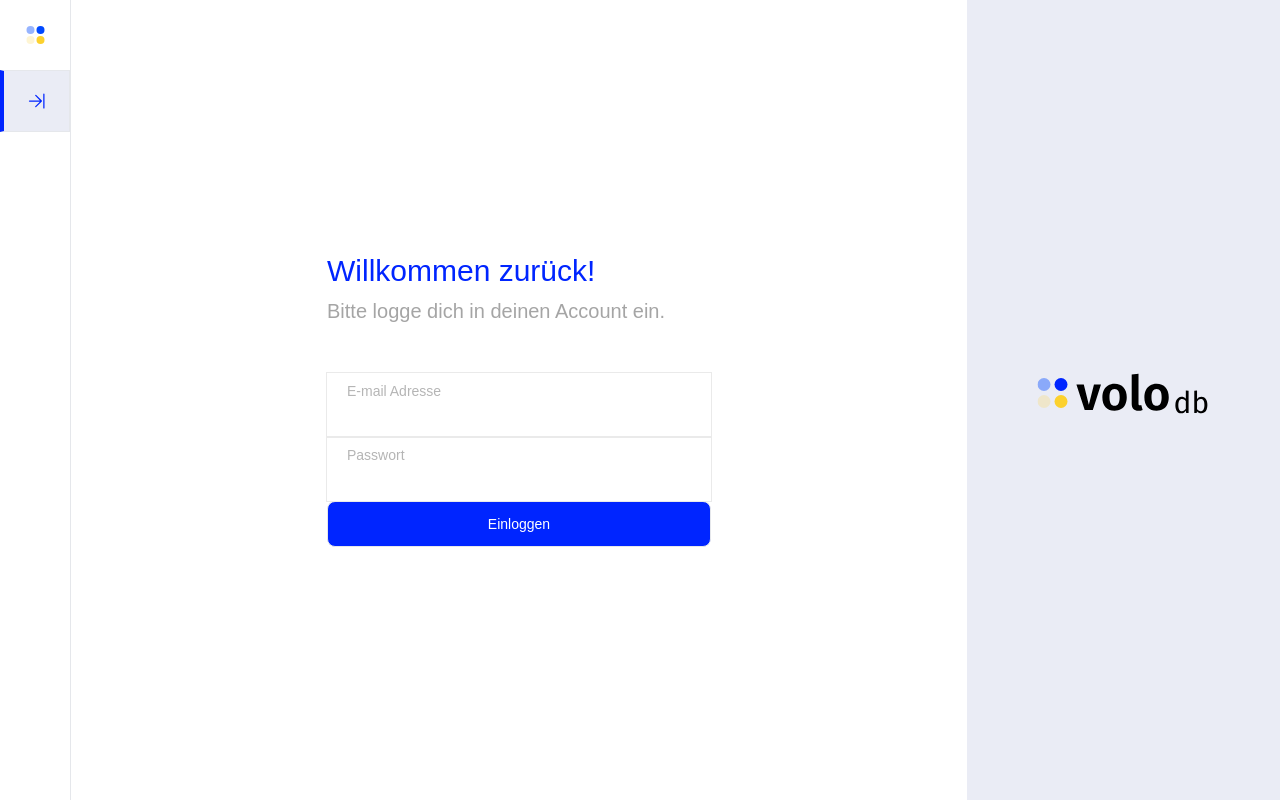
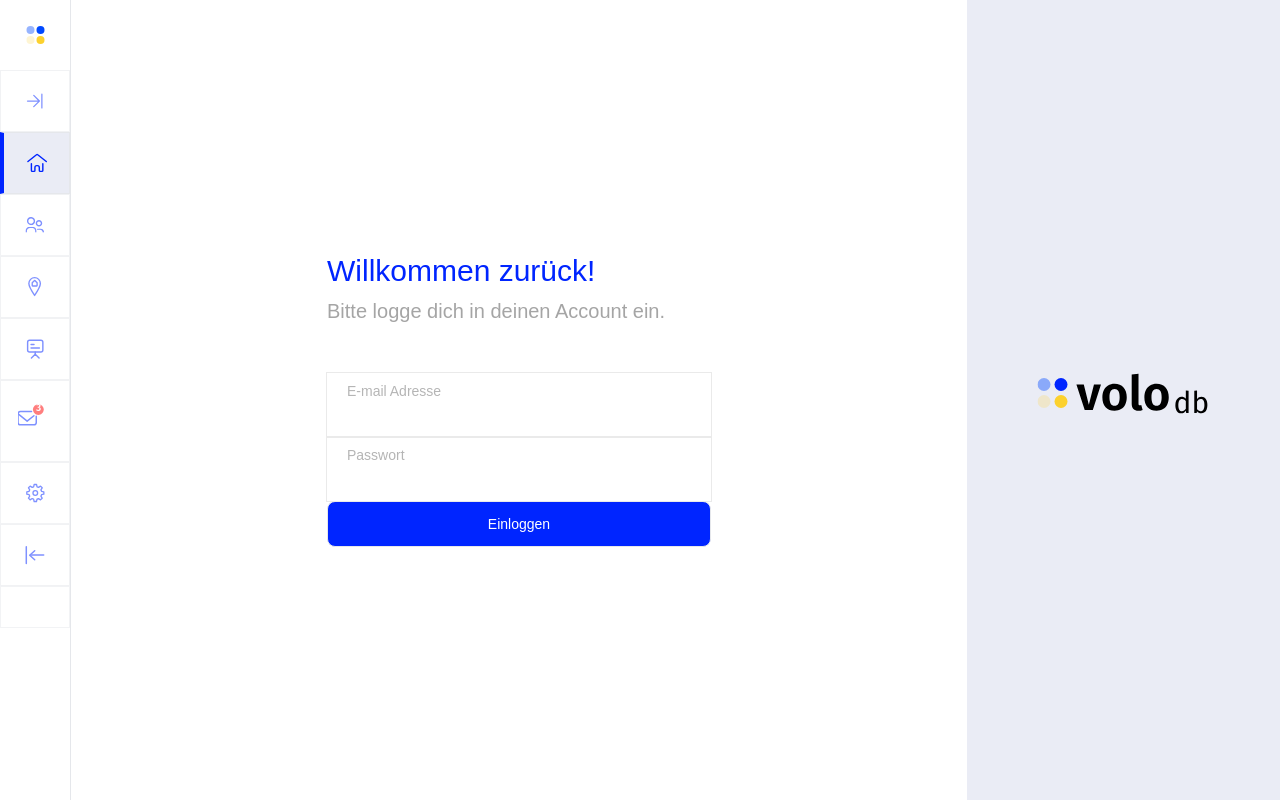
Before and after one commit to volo-db/volodb-frontend, a Vue app: page /login in a window 1280 px wide. Built offline with nearby package versions, Linux system fonts and the light colour scheme; a web font is replaced by a local one.

Commit message:
add NavBarButton types

```diff
--- a/src/App.vue
+++ b/src/App.vue
@@ -1,19 +1,14 @@
 <template>
   <div class="h-screen overflow-hidden grid grid-cols-[70px,auto] divide-x">
-    <NavigationBar>
-      <template v-slot:nav-icon>
-        <IconLogin />
-      </template>
-    </NavigationBar>
+    <NavigationBar> </NavigationBar>
     <RouterView />
   </div>
 </template>
 
 <script>
 import NavigationBar from '@/components/NavigationBar.vue'
-import IconLogin from '@/components/IconLogin.vue'
 
 export default {
-  components: { NavigationBar, IconLogin }
+  components: { NavigationBar }
 }
 </script>
--- a/src/components/IconLogin.vue
+++ b/src/components/IconLogin.vue
@@ -1,14 +1,10 @@
 <template>
-  <div
-    class="flex justify-center items-center text-voloblue-200 text-xl border border-l-voloblue-200 border-l-4 bg-vologray-100 py-5"
-  >
   <svg xmlns="http://www.w3.org/2000/svg" width="1em" height="1em" viewBox="0 0 256 256">
     <path
       fill="currentColor"
       d="M189.66 122.34a8 8 0 0 1 0 11.32l-72 72a8 8 0 0 1-11.32-11.32L164.69 136H32a8 8 0 0 1 0-16h132.69l-58.35-58.34a8 8 0 0 1 11.32-11.32ZM216 32a8 8 0 0 0-8 8v176a8 8 0 0 0 16 0V40a8 8 0 0 0-8-8"
     ></path>
   </svg>
-  </div>
 </template>
 
 <script>
--- a/src/components/IconMail.vue
+++ b/src/components/IconMail.vue
@@ -1,6 +1,10 @@
 <template>
-  <svg width="" height="1em" viewBox="0 0 34 40" fill="none" xmlns="http://www.w3.org/2000/svg">
+  <!-- need of mail icon if there are no unread mails yet -->
+
+  <!-- mail icon with unread mails: -->
+  <svg width="34" height="40" viewBox="0 0 34 40" fill="none" xmlns="http://www.w3.org/2000/svg">
     <g clip-path="url(#clip0_42_500)">
+      <g>
         <path
           d="M18.2688 15.372V21.4853C18.2688 22.8051 17.1994 23.8745 15.8796 23.8745H2.4182C1.09844 23.8745 0.0290527 22.8051 0.0290527 21.4853V12.9465C0.0290527 11.6268 1.09844 10.5574 2.4182 10.5574H13.5392"
           stroke="CurrentColor"
@@ -14,6 +18,8 @@
           stroke-linecap="round"
           stroke-linejoin="round"
         />
+      </g>
+      <!-- red icon with number which shows how many unread mails are in the inbox.. -->
       <path
         fill-rule="evenodd"
         clip-rule="evenodd"
--- /dev/null
+++ b/src/components/NavBarButton.vue
@@ -0,0 +1,53 @@
+<template>
+  <button
+    class="w-full flex justify-center items-center text-voloblue-200 text-xl border py-5 opacity-100"
+    :class="{
+      'border-l-voloblue-200 bg-vologray-100 border-l-4': active,
+      'opacity-50': !active
+    }"
+    @click="testMethod"
+  >
+    <IconLogin v-if="type == 'login'" />
+    <IconDashboard v-if="type == 'dashboard'" />
+    <IconVolunteers v-if="type == 'volunteers'" />
+    <IconDeploymentSites v-if="type == 'deployment-sites'" />
+    <IconSeminars v-if="type == 'seminars'" />
+    <IconMail v-if="type == 'mail'" />
+    <IconSettings v-if="type == 'settings'" />
+    <IconLogout v-if="type == 'logout'" />
+    <UserButton v-if="type == 'user-button'" />
+  </button>
+</template>
+
+<script>
+import IconLogin from '@/components/IconLogin.vue'
+import IconDashboard from '@/components/IconDashboard.vue'
+import IconVolunteers from '@/components/IconVolunteers.vue'
+import IconDeploymentSites from '@/components/IconDeploymentSites.vue'
+import IconSeminars from '@/components/IconSeminars.vue'
+import IconMail from '@/components/IconMail.vue'
+import IconSettings from '@/components/IconSettings.vue'
+import IconLogout from '@/components/IconLogout.vue'
+import UserButton from '@/components/UserButton.vue'
+
+export default {
+  components: {
+    IconLogin,
+    IconDashboard,
+    IconVolunteers,
+    IconDeploymentSites,
+    IconSeminars,
+    IconMail,
+    IconSettings,
+    IconLogout,
+    UserButton
+  },
+  name: 'NavBarButton',
+  props: ['type', 'active'],
+  methods: {
+    testMethod() {
+      // auf neue Route springen, switch case, route pushen
+    }
+  }
+}
+</script>
--- a/src/components/NavigationBar.vue
+++ b/src/components/NavigationBar.vue
@@ -4,15 +4,25 @@
       <img :src="smallVolodbLogo" alt="volodb-logo" />
     </div>
     <div>
-      <slot name="nav-icon"></slot>
+      <NavBarButton type="login" />
+      <NavBarButton type="dashboard" :active="true" />
+      <NavBarButton type="volunteers" />
+      <NavBarButton type="deployment-sites" />
+      <NavBarButton type="seminars" />
+      <NavBarButton type="mail" />
+      <NavBarButton type="settings" />
+      <NavBarButton type="logout" />
+      <NavBarButton type="user-button" />
     </div>
   </div>
 </template>
 
 <script>
 import smallVolodbLogo from '@/assets/logos/volodb-logo-small.svg'
+import NavBarButton from '@/components/NavBarButton.vue'
 
 export default {
+  components: { NavBarButton },
   data() {
     return {
       smallVolodbLogo
--- /dev/null
+++ b/src/components/UserButton.vue
@@ -0,0 +1,12 @@
+<template>
+  <button rounded-e-full>
+    <!-- For User-Avatar use this path: VITE_BASE_URL + "/files" + user.avatar ??? -->
+    <!-- <img :src="VITE_BASE_URL + '/files' + user.avatar" /> -->
+  </button>
+</template>
+
+<script>
+export default {
+  name: 'UserButton'
+}
+</script>
```
Also changed, not shown: Group 9.svg (added). Lines whose indentation alone changed are shown as unchanged.
